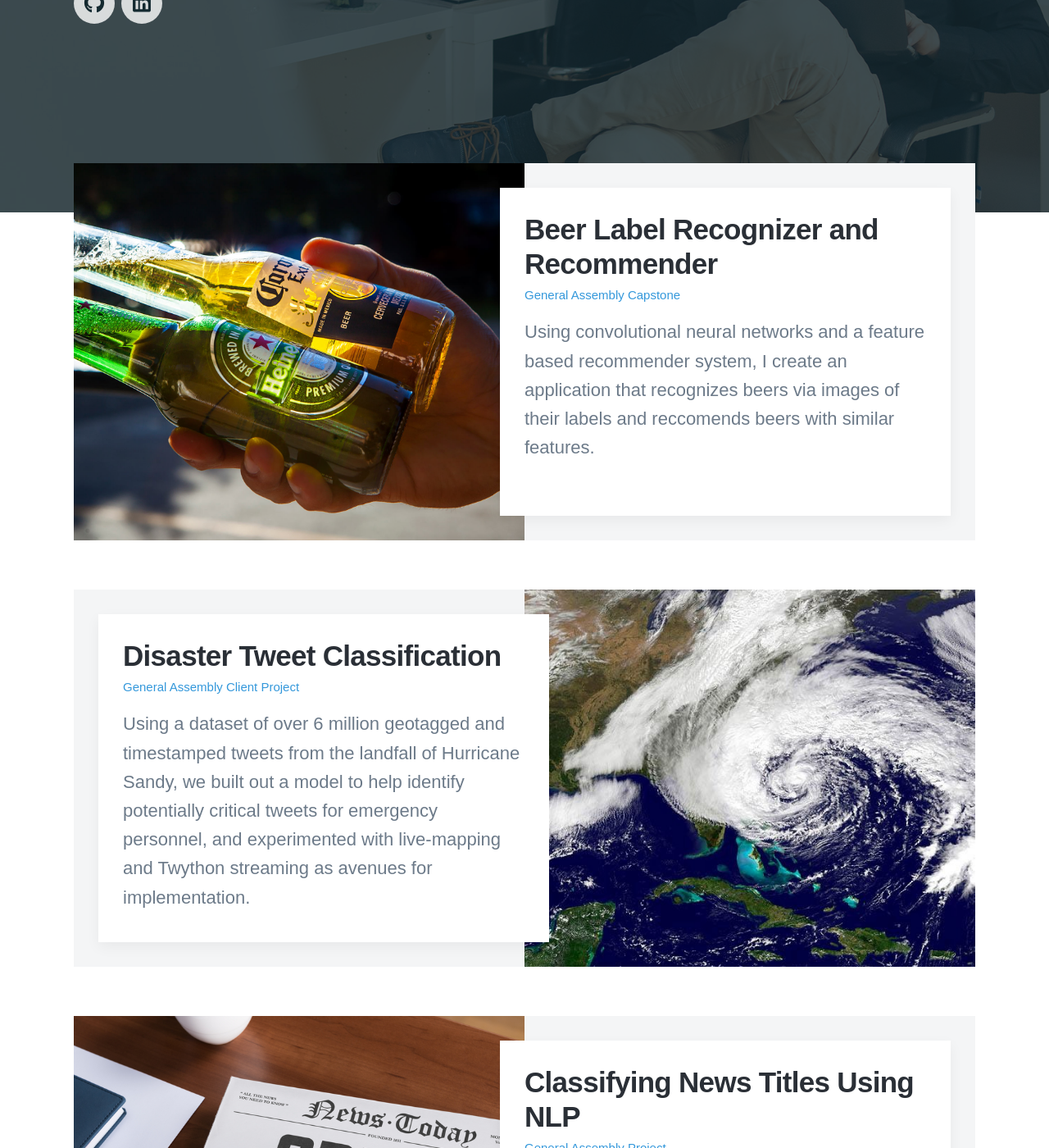
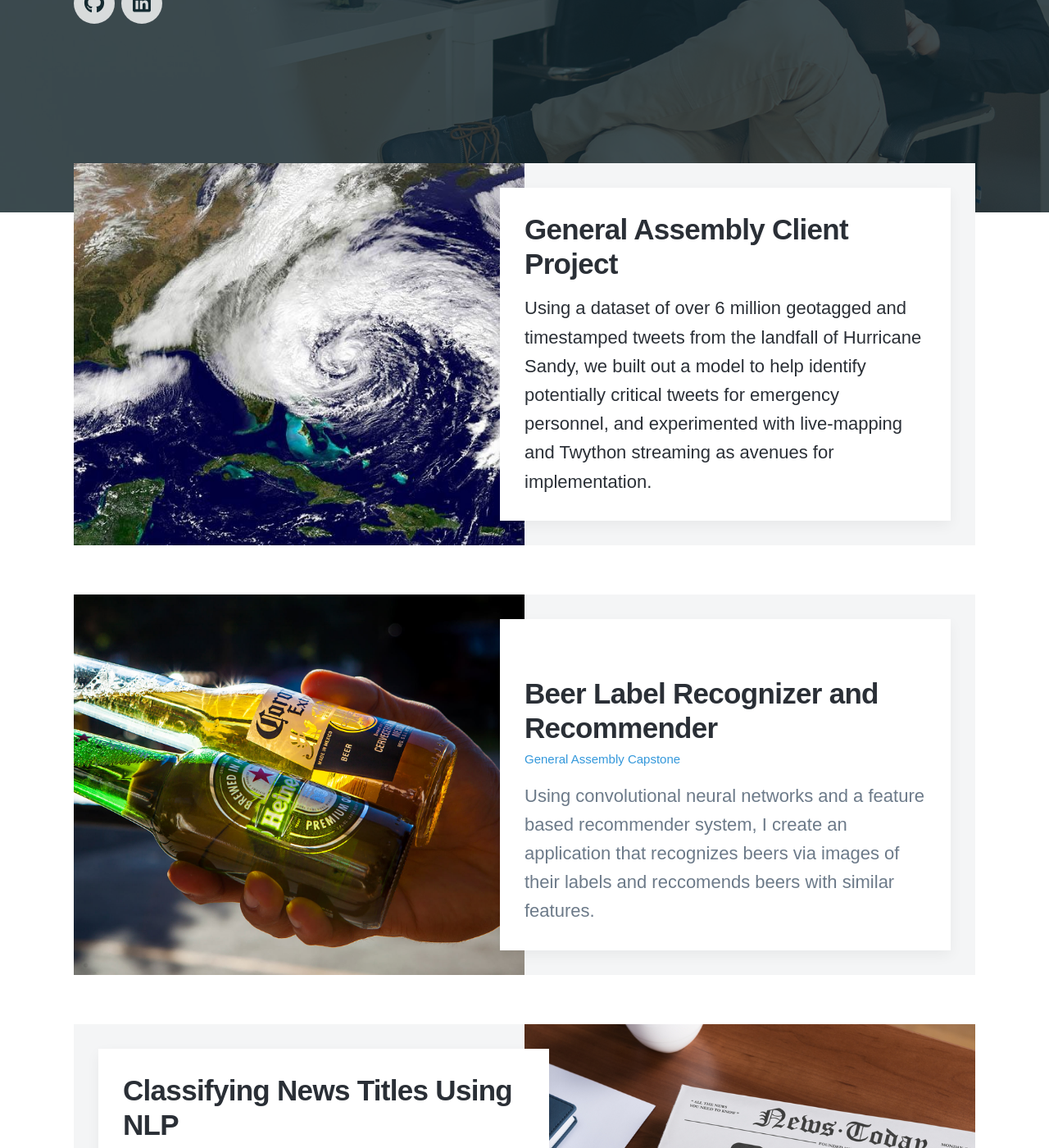
Before and after one commit to javimtza/javimtza.github.io, a Jekyll site: the page built from index.html, in a window 1280 px wide and 1400 px high, scrolled down 443 px. Shown: the whole window at 82% size. Built offline with Jekyll 4.4.1, drawn with Linux system fonts in a browser that asks for light colours; nearby versions of some CDN libraries; some web fonts are replaced.

Commit message:
Update index.html

```diff
--- a/index.html
+++ b/index.html
@@ -39,14 +39,14 @@ housing_description: Competed in a Kaggle competition focused on predicting hous
 		<article class="post">
 
 			<div class="post__image-wrap">
-				<div class="post__image" style="background-image: url({{ page.beer_image }})"></div>
+				<div class="post__image" style="background-image: url({{ page.disaster_image }})"></div>
 			</div>
 
 			<div class="post__content-wrap">
 				<div class="post__content">
-					<h2 class="post__title"><a href="https://github.com/javimtza/DSI-Capstone">Beer Label Recognizer and Recommender</a></h2>
-					<p class="post__subtitle">General Assembly Capstone</p>
-					<p class="post__description">{{page.beer_description}}</p>
+					<h2 class="post__title"><a href="https://github.com/javimtza/disaster-tweet-classification>Disaster Tweet Classification</a></h2>
+					<p class="post__subtitle">General Assembly Client Project</p>
+					<p class="post__description">{{page.disaster_description}}</p>
 				</div>
 			</div>
 
@@ -55,14 +55,14 @@ housing_description: Competed in a Kaggle competition focused on predicting hous
 		<article class="post">
 
 			<div class="post__image-wrap">
-				<div class="post__image" style="background-image: url({{ page.disaster_image }})"></div>
+				<div class="post__image" style="background-image: url({{ page.beer_image }})"></div>
 			</div>
 
 			<div class="post__content-wrap">
 				<div class="post__content">
-					<h2 class="post__title"><a href="https://github.com/javimtza/disaster-tweet-classification">Disaster Tweet Classification</a></h2>
-					<p class="post__subtitle">General Assembly Client Project</p>
-					<p class="post__description">{{page.disaster_description}}</p>
+					<h2 class="post__title"><a href="https://github.com/javimtza/DSI-Capstonehttps://github.com/javimtza/disaster-tweet-classification">Beer Label Recognizer and Recommender</a></h2>
+					<p class="post__subtitle">General Assembly Capstone</p>
+					<p class="post__description">{{page.beer_description}}</p>
 				</div>
 			</div>
 
```
